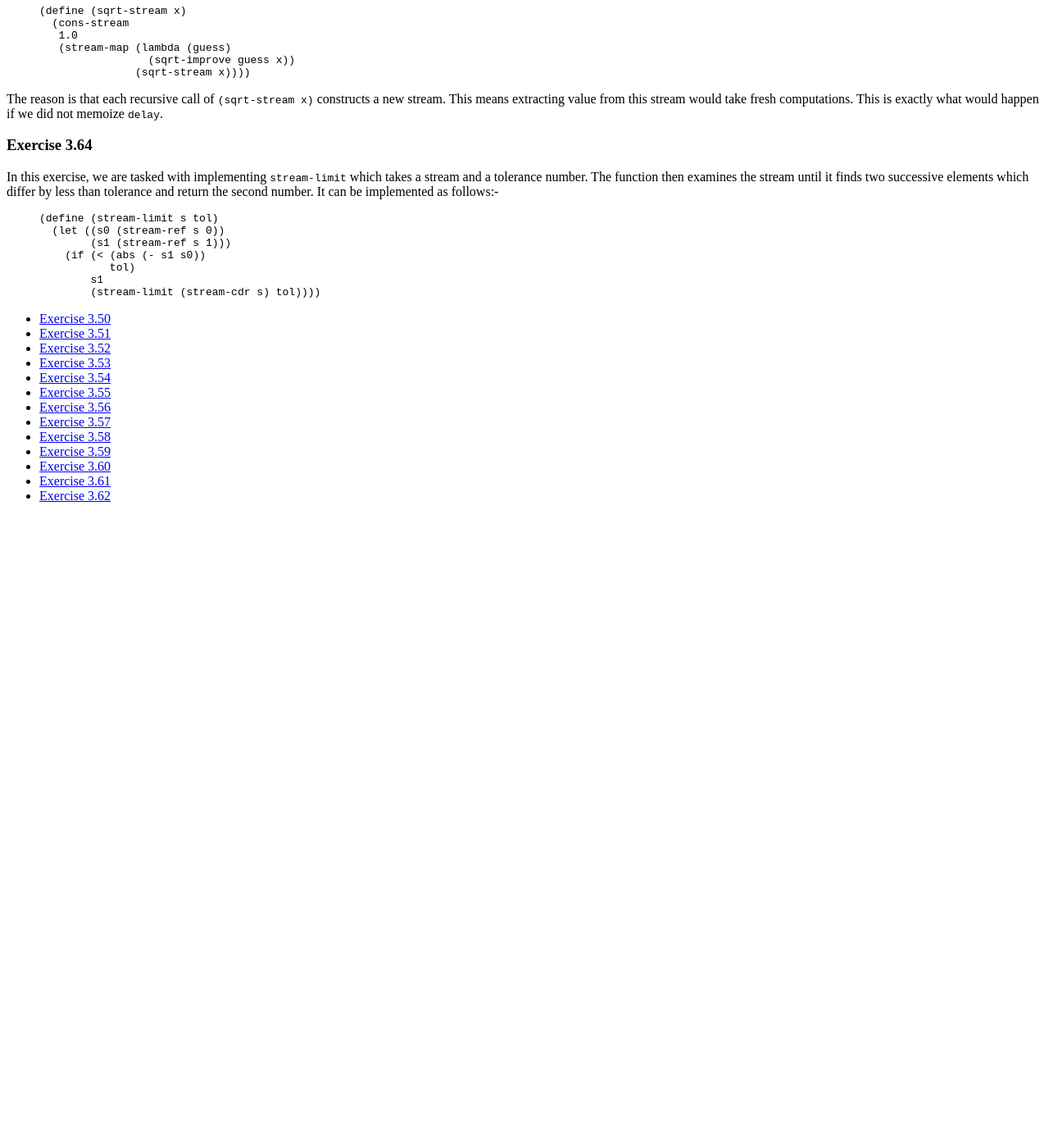
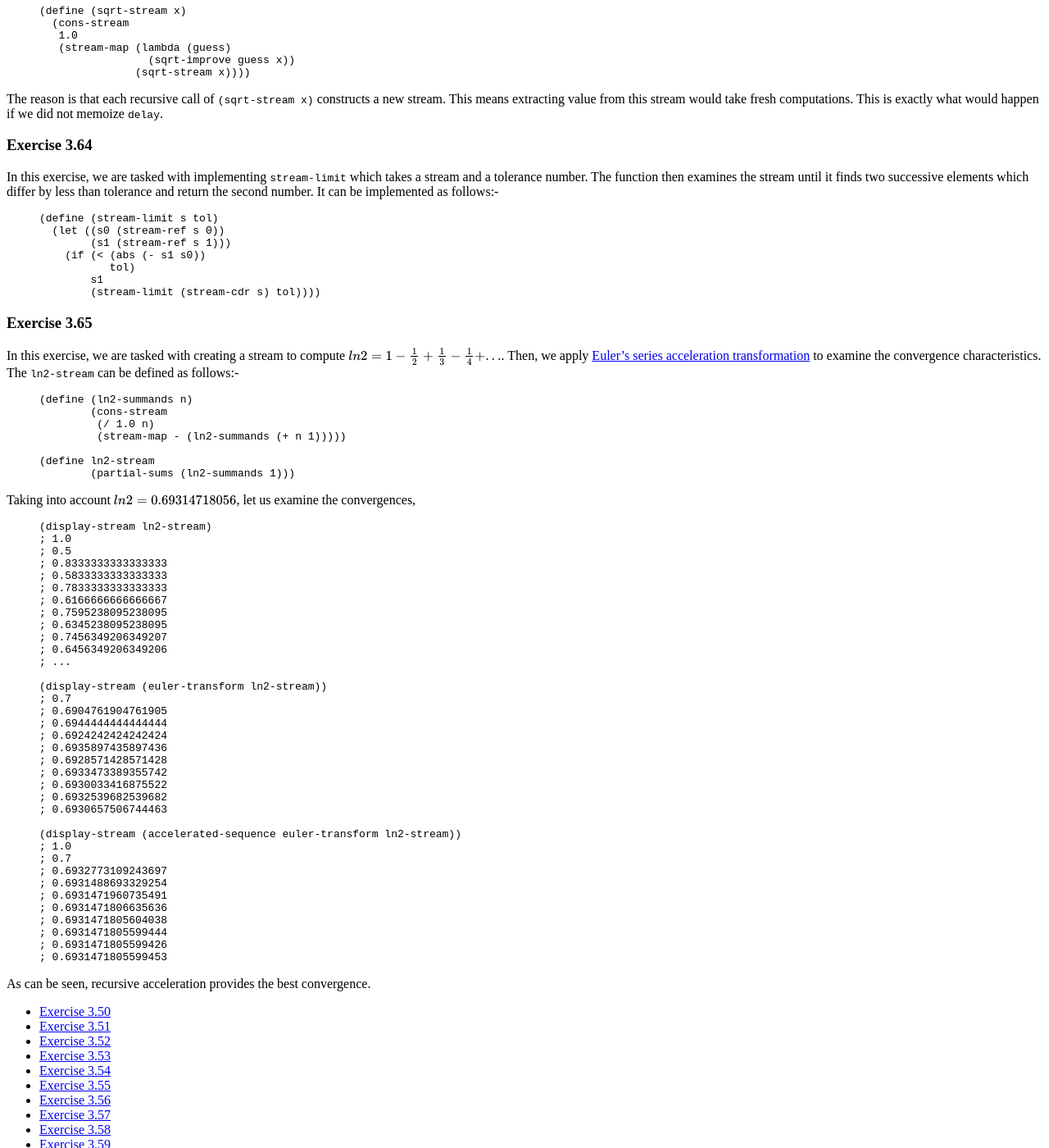
Before and after one commit to mohanrajendran/mohanrajendran.github.io, a Jekyll site: the page built from _sicp/Solution3_5.md, in a window 1280 px wide and 1400 px high, scrolled down 5294 px. Shown: the whole window at 82% size. Built offline with Jekyll 4.4.1, drawn with Linux system fonts in a browser that asks for light colours; nearby versions of some CDN libraries; formulas are drawn with MathJax 3; before the commit the page ends 5924 px from its top, so only the background shows below that; some of the changed text lies outside the part shown.

Commit message:
Finished exercise 3.65

```diff
--- a/_sicp/Solution3_5.md
+++ b/_sicp/Solution3_5.md
@@ -17,6 +17,9 @@ submenu:
   - { hook: "Exercise3_60", title: "Exercise 3.60" }
   - { hook: "Exercise3_61", title: "Exercise 3.61" }
   - { hook: "Exercise3_62", title: "Exercise 3.62" }
+  - { hook: "Exercise3_63", title: "Exercise 3.63" }
+  - { hook: "Exercise3_64", title: "Exercise 3.64" }
+  - { hook: "Exercise3_65", title: "Exercise 3.65" }
 ---
 
 In this section, we are introduced to streams. Implementation of streams require lazy evaluation. Since all of user-created functions in Scheme is eagerly evaluated, we need to use [macros](https://en.wikipedia.org/wiki/Macro_(computer_science)). They can be declared using the `define-syntax` command as follows:-
@@ -392,3 +395,60 @@ In this exercise, we are tasked with implementing `stream-limit` which takes a s
         s1
         (stream-limit (stream-cdr s) tol))))
 {% endhighlight %}
+
+### Exercise 3.65<a id="Exercise3_65">&nbsp;</a>
+
+In this exercise, we are tasked with creating a stream to compute $$ln2 = 1 - \frac{1}{2} + \frac{1}{3} - \frac{1}{4} + ...$$. Then, we apply [Euler's series acceleration transformation](https://www.wikiwand.com/en/Series_acceleration#/Euler.27s_transform) to examine the convergence characteristics. The `ln2-stream` can be defined as follows:-
+
+{% highlight scheme %}
+(define (ln2-summands n)
+        (cons-stream
+         (/ 1.0 n)
+         (stream-map - (ln2-summands (+ n 1)))))
+
+(define ln2-stream
+        (partial-sums (ln2-summands 1)))
+{% endhighlight %}
+
+Taking into account $$ln2=0.69314718056$$, let us examine the convergences,
+
+{% highlight scheme %}
+(display-stream ln2-stream)
+; 1.0
+; 0.5
+; 0.8333333333333333
+; 0.5833333333333333
+; 0.7833333333333333
+; 0.6166666666666667
+; 0.7595238095238095
+; 0.6345238095238095
+; 0.7456349206349207
+; 0.6456349206349206
+; ...
+
+(display-stream (euler-transform ln2-stream))
+; 0.7
+; 0.6904761904761905
+; 0.6944444444444444
+; 0.6924242424242424
+; 0.6935897435897436
+; 0.6928571428571428
+; 0.6933473389355742
+; 0.6930033416875522
+; 0.6932539682539682
+; 0.6930657506744463
+
+(display-stream (accelerated-sequence euler-transform ln2-stream))
+; 1.0
+; 0.7
+; 0.6932773109243697
+; 0.6931488693329254
+; 0.6931471960735491
+; 0.6931471806635636
+; 0.6931471805604038
+; 0.6931471805599444
+; 0.6931471805599426
+; 0.6931471805599453
+{% endhighlight %}
+
+As can be seen, recursive acceleration provides the best convergence.
--- a/public/css/poole.css
+++ b/public/css/poole.css
@@ -168,7 +168,7 @@ pre {
   margin-top: 0;
   margin-bottom: 0.5rem;
   padding: 0.5rem;
-  font-size: .8rem;
+  font-size: .7rem;
   line-height: 1.4;
   white-space: pre;
   white-space: pre-wrap;
```
